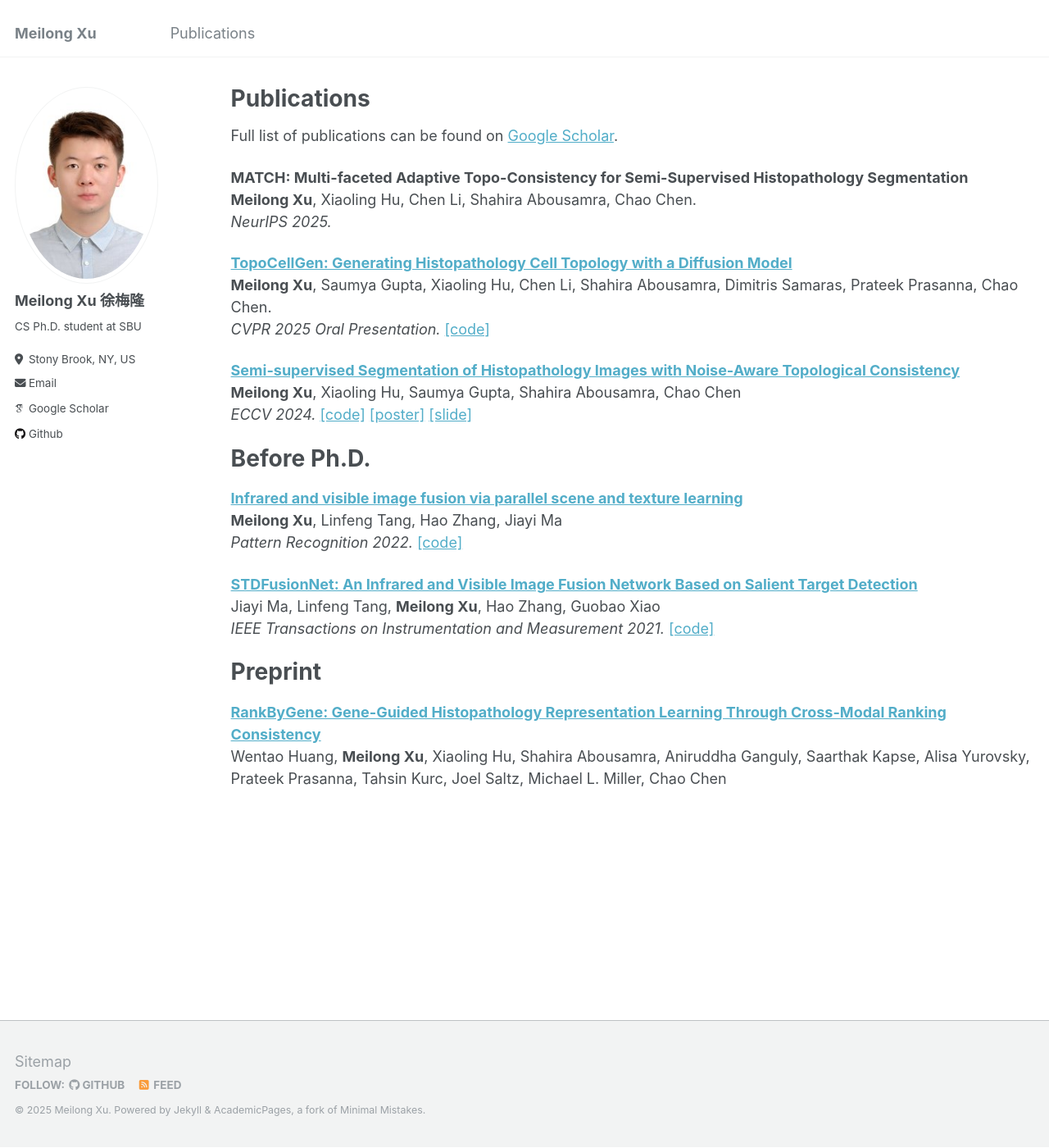
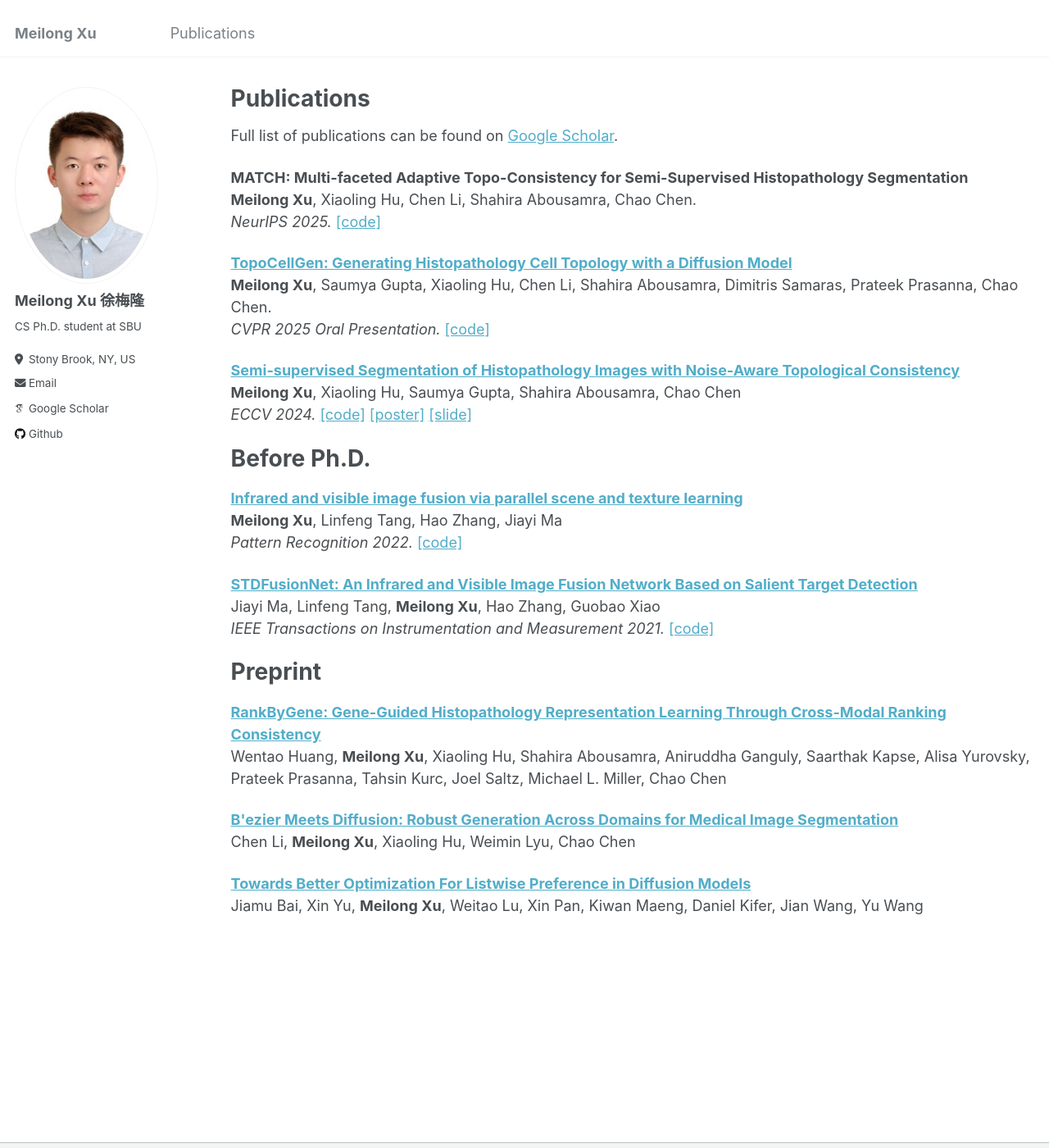
Before and after one commit to Melon-Xu/Melon-Xu.github.io, a Jekyll site: the page built from _pages/publications.md, in a window 1280 px wide and 1400 px high. Shown: the whole window at 82% size. Built offline with Jekyll 4.4.1, drawn with Linux system fonts in a browser that asks for light colours; some web fonts are replaced.

Commit message:
Update publications.md

```diff
--- a/_pages/publications.md
+++ b/_pages/publications.md
@@ -10,6 +10,7 @@ Full list of publications can be found on [Google Scholar](https://scholar.googl
 <b>MATCH: Multi-faceted Adaptive Topo-Consistency for Semi-Supervised Histopathology Segmentation</b> <br>
 <b>Meilong Xu</b>, Xiaoling Hu, Chen Li, Shahira Abousamra, Chao Chen.<br>
 <i>NeurIPS 2025.</i>
+<span style="color:blue"></span> <a href="https://github.com/Melon-Xu/MATCH/">[code]</a>
 
 <b>[TopoCellGen: Generating Histopathology Cell Topology with a Diffusion Model](https://arxiv.org/abs/2412.06011)</b> <br>
 <b>Meilong Xu</b>, Saumya Gupta, Xiaoling Hu, Chen Li, Shahira Abousamra, Dimitris Samaras, Prateek Prasanna, Chao Chen.<br>
@@ -37,3 +38,9 @@ Jiayi Ma, Linfeng Tang, <b>Meilong Xu</b>, Hao Zhang, Guobao Xiao<br>
 # Preprint
 <b>[RankByGene: Gene-Guided Histopathology Representation Learning Through Cross-Modal Ranking Consistency](https://arxiv.org/abs/2411.15076)</b> <br>
 Wentao Huang, <b>Meilong Xu</b>, Xiaoling Hu, Shahira Abousamra, Aniruddha Ganguly, Saarthak Kapse, Alisa Yurovsky, Prateek Prasanna, Tahsin Kurc, Joel Saltz, Michael L. Miller, Chao Chen<br>
+
+<b>[B\'ezier Meets Diffusion: Robust Generation Across Domains for Medical Image Segmentation](https://arxiv.org/abs/2509.22476)</b> <br>
+Chen Li, <b>Meilong Xu</b>, Xiaoling Hu, Weimin Lyu, Chao Chen<br>
+
+<b>[Towards Better Optimization For Listwise Preference in Diffusion Models](https://arxiv.org/abs/2510.01540)</b> <br>
+Jiamu Bai, Xin Yu, <b>Meilong Xu</b>, Weitao Lu, Xin Pan, Kiwan Maeng, Daniel Kifer, Jian Wang, Yu Wang<br>
```
